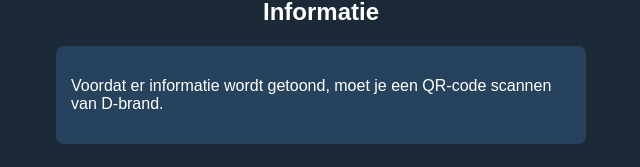
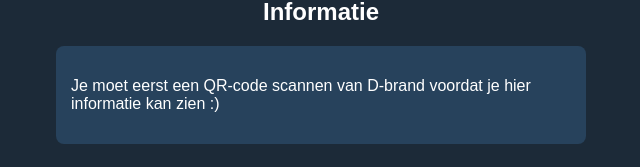
Before and after one commit to Anthonyforyou/b-found, a Next.js app: page / in a window 1280 px wide. Shown: the part 352-519 px from the top of the page, without its empty margins (319-959 px from the left). Built offline with nearby package versions, Linux system fonts and the light colour scheme.

Commit message:
Update page.tsx

```diff
--- a/app/page.tsx
+++ b/app/page.tsx
@@ -7,7 +7,7 @@
     <div className={styles.container}>
       <h1 className={styles.header}>Informatie</h1>
       <div className={styles.infoBlock}>
-        <p>Voordat er informatie wordt getoond, moet je een QR-code scannen van D-brand.</p>
+        <p>Je moet eerst een QR-code scannen van D-brand voordat je hier informatie kan zien :)</p>
       </div>
     </div>
   );
```
